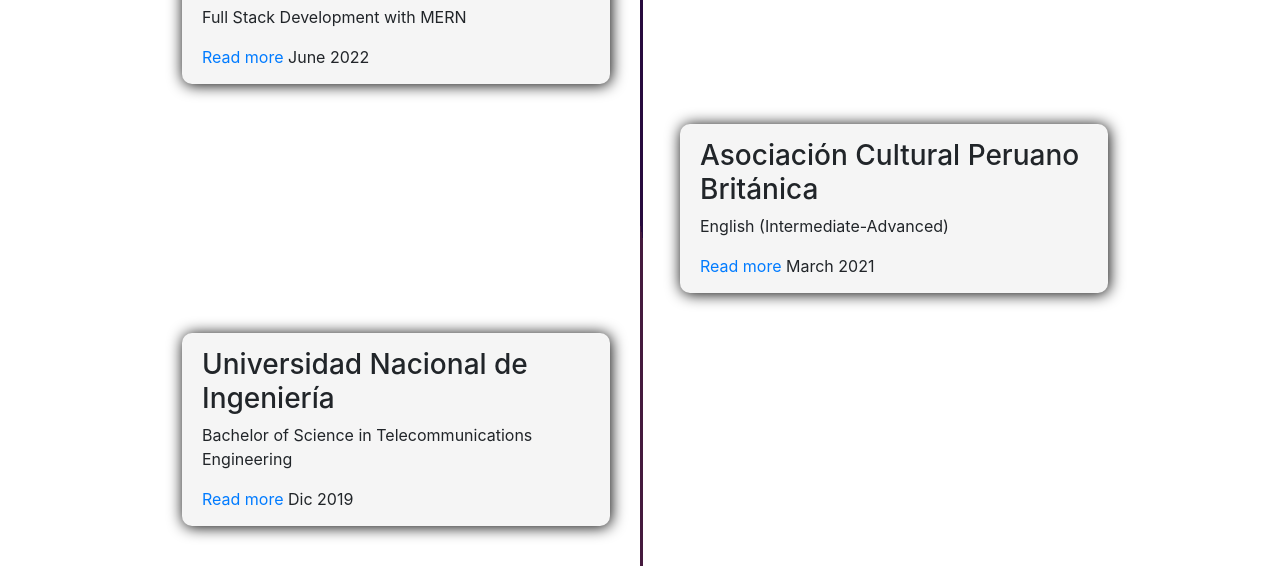
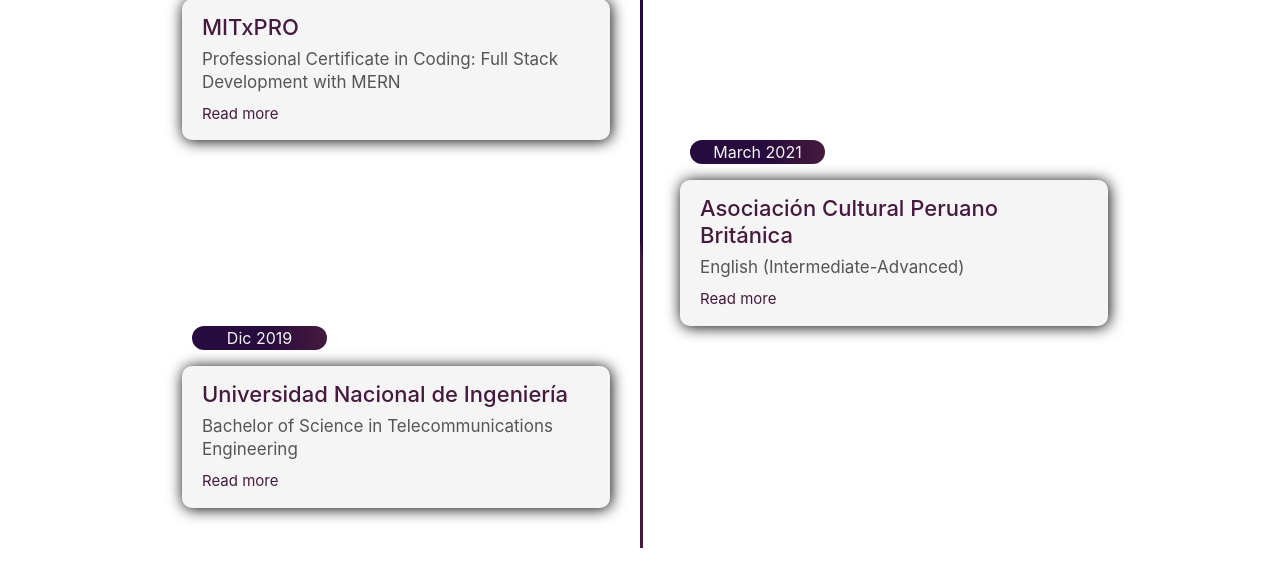
Before and after one commit to melanierolo/Portfolio, a website: page about.html in a window 1280 px wide. Shown: the part 663-1246 px from the top of the page. Drawn offline with nearby package versions, Linux system fonts and the light colour scheme.

Commit message:
added color in my timeline-page about

```diff
--- a/about.html
+++ b/about.html
@@ -123,12 +123,12 @@
 
       <section class="timeline">
         <title>EDUCATION</title>
-        <h1 class="timeline__title">EDUCATION</h1>
+        <h1 class="card-title font-weight-bold py-2">EDUCATION</h1>
         <div class="timeline__container">
           <ul>
             <li>
               <h3 class="timeline__subtitle">MITxPRO</h3>
-              <p>Full Stack Development with MERN</p>
+              <p>Professional Certificate in Coding: Full Stack Development with MERN</p>
               <a href="#">Read more</a>
               <span class="timeline__circle"></span>
               <span class="timeline__date">June 2022</span>
--- a/src/styles/style_timeline.css
+++ b/src/styles/style_timeline.css
@@ -21,6 +21,7 @@
   width: 70%;
   height: auto;
   position: relative;
+  margin: 30px 0 30px 0;
 }
 
 .timeline__container::before {
@@ -56,3 +57,36 @@
   clear: left;
   transform: translateX(20px);
 }
+
+.timeline__container ul li .timeline__subtitle {
+  font-size: 22px;
+  font-weight: 500;
+  color: #451a3e;
+}
+ul li p {
+  font-size: 17px;
+  color: #555;
+  margin: 7px 0;
+  line-height: 23px;
+}
+
+.timeline__container ul li a {
+  font-size: 15px;
+  color: #451a3e;
+  text-decoration: none;
+}
+
+ul li .timeline__date {
+  position: absolute;
+  top: -40px;
+  left: 10px;
+  width: 135px;
+  border-radius: 15px;
+  color: whitesmoke;
+  background-image: -webkit-linear-gradient(270deg, #451a3e 0%, #270a3e 46%);
+  background-image: -moz-linear-gradient(270deg, #451a3e 0%, #270a3e 46%);
+  background-image: -o-linear-gradient(270deg, #451a3e 0%, #270a3e 46%);
+  background-image: linear-gradient(270deg, #451a3e 0%, #270a3e 46%);
+  display: grid;
+  place-items: center;
+}
```
